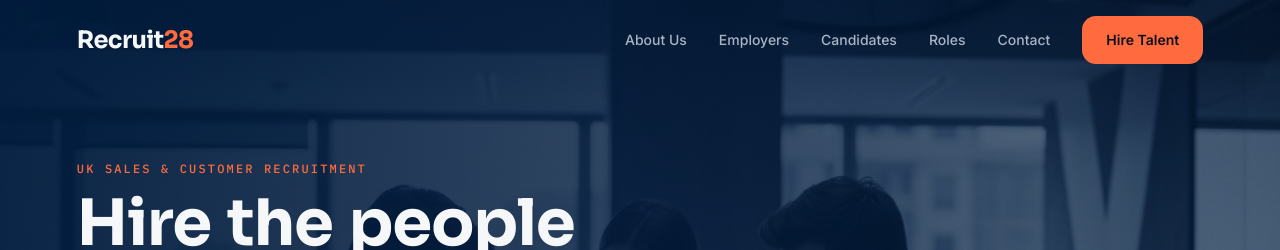
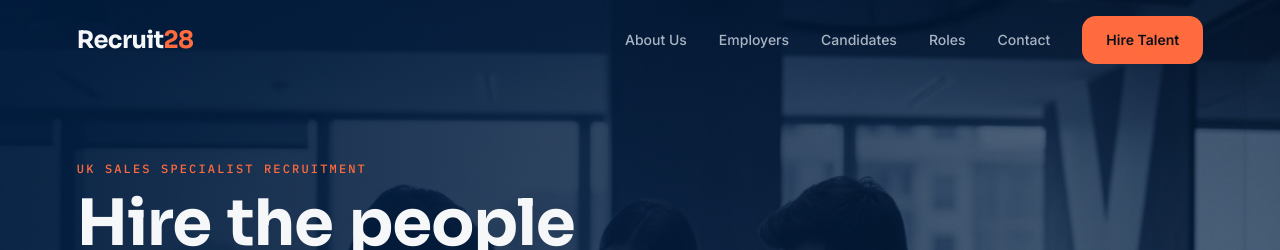
Before and after one commit to j1kn/Recritement, a React (Vite) app: page / in a window 1280 px wide. Shown: the top 250 px of the page. Built offline with nearby package versions, Linux system fonts and the light colour scheme.

Commit message:
Update hero tagline, contact form placeholders, and specialists section content/layout

```diff
--- a/src/sections/Contact.tsx
+++ b/src/sections/Contact.tsx
@@ -112,7 +112,7 @@ export default function Contact() {
             Ready to hire better?
           </h2>
           <p className="text-body text-slate-muted max-w-2xl mx-auto">
-            Let's discuss your hiring needs. We'll get back to you within 24 hours.
+            Let's discuss your needs. We'll get back to you within 24 hours.
           </p>
         </div>
 
@@ -219,7 +219,7 @@ export default function Contact() {
                   rows={4}
                   required
                   className="w-full px-4 py-3 bg-white/5 border border-white/10 rounded-btn text-slate-text placeholder:text-slate-muted/50 focus:outline-none focus:border-coral/50 transition-colors resize-none"
-                  placeholder="Tell us about your hiring needs..."
+                  placeholder="Tell us about your needs."
                 />
               </div>
 
--- a/src/sections/Hero.tsx
+++ b/src/sections/Hero.tsx
@@ -122,7 +122,7 @@ export default function Hero() {
               ref={microLabelRef}
               className="text-micro text-coral block mb-4"
             >
-              UK Sales & Customer Recruitment
+              UK Sales Specialist Recruitment
             </span>
 
             {/* Headline */}
--- a/src/sections/Specialists.tsx
+++ b/src/sections/Specialists.tsx
@@ -8,8 +8,8 @@ gsap.registerPlugin(ScrollTrigger);
 const differentiators = [
   {
     icon: Target,
-    title: 'Sales-First Focus',
-    description: 'We only recruit for sales and customer-facing roles. That singular focus makes us better.',
+    title: 'Sales Specialist',
+    description: 'Having years of experience in the sales industry enables us to understand your needs better.',
   },
 ];
 
@@ -95,12 +95,12 @@ export default function Specialists() {
         </div>
 
         {/* Differentiator Cards */}
-        <div className="grid grid-cols-1 md:grid-cols-3 gap-6 lg:gap-8 max-w-5xl mx-auto">
+        <div className="flex justify-center max-w-5xl mx-auto">
           {differentiators.map((item, index) => (
             <div
               key={item.title}
               ref={(el) => { cardsRef.current[index] = el; }}
-              className="card-glass rounded-card p-6 lg:p-8 text-center"
+              className="card-glass rounded-card p-6 lg:p-8 text-center max-w-md"
             >
               <div className="w-14 h-14 rounded-btn bg-coral/20 flex items-center justify-center mx-auto mb-5">
                 <item.icon className="w-7 h-7 text-coral" />
```
